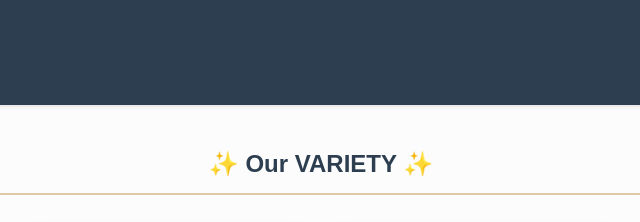
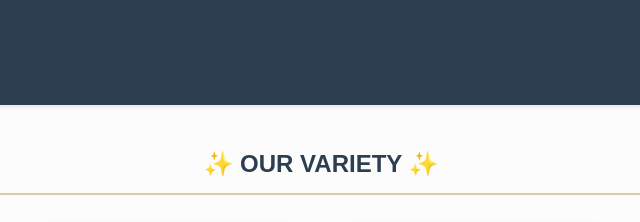
Before and after one commit to codewithalisha23/codewithalisha23, a plain HTML site: page index.html in a window 1280 px wide. Shown: the top 222 px of the page, 319-959 px from the left. Drawn offline with Linux system fonts and the light colour scheme.

Commit message:
heading change

```diff
--- a/index.html
+++ b/index.html
@@ -17,7 +17,7 @@
     </header>
 
     <div class="main-container">
-        <h2 class="section-title">✨ Our VARIETY ✨</h2>
+        <h2 class="section-title">✨ OUR VARIETY ✨</h2>
 
         <div class="card-grid">
             <div class="card">
```
